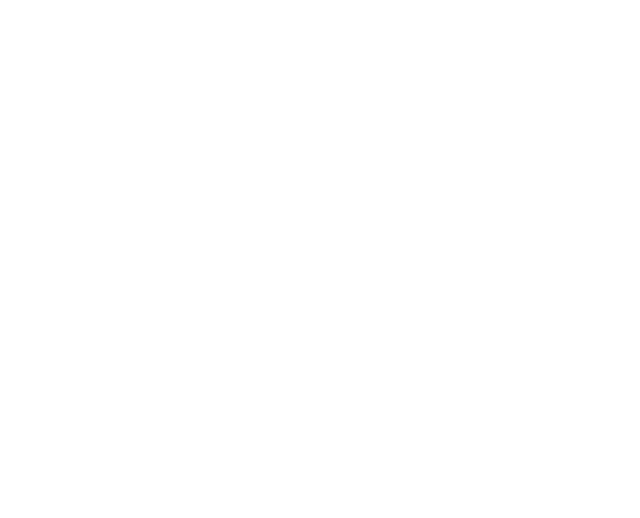
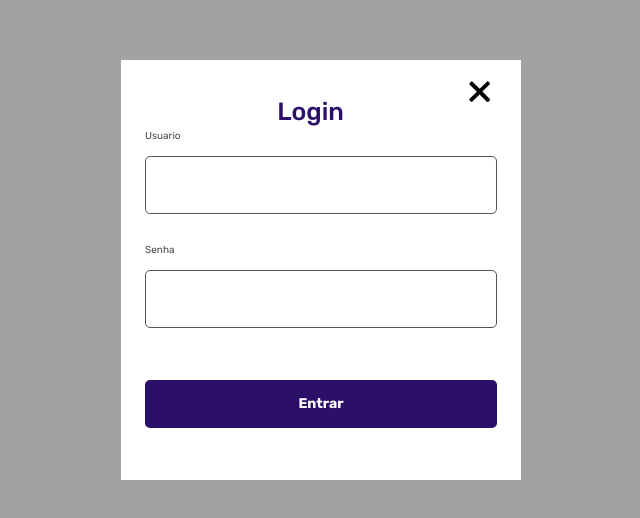
Before and after one commit to Senak9/-ReadingTable, a React (Vite) app: page /login in a window 1280 px wide. Before the commit this address had no page. Shown: the part 130-648 px from the top of the page, without its empty margins (319-959 px from the left). Built offline with nearby package versions, Linux system fonts and the light colour scheme.

Commit message:
feat: criando modal de login

```diff
--- a/src/componentes/LoginModal/index.jsx
+++ b/src/componentes/LoginModal/index.jsx
@@ -0,0 +1,42 @@
+import './styles.css';
+import Close from '../../assets/close-icon.svg';
+
+function LoginModal() {
+
+  return (
+    <div className='container-login'>
+      <div className='content-login'>
+      <form >
+<div className='header-login'>
+<h2>Login</h2>
+            <img src={Close} alt="logo"/>
+</div>
+
+            <div className='container-inputs'>
+              <label htmlFor='username'>Usuario</label>
+              <input
+                type="text"
+                name='username'
+              />
+            </div>
+
+            <div className='container-inputs'>
+              <label htmlFor='password'>Senha</label>
+              <input
+                type="password"
+                name='senha'
+              />
+            </div>
+
+            <button
+              className='btn-blue btn-big'
+            >
+              Entrar
+            </button>
+          </form>
+      </div>
+    </div>
+  )
+}
+
+export default LoginModal
--- a/src/componentes/LoginModal/styles.css
+++ b/src/componentes/LoginModal/styles.css
@@ -0,0 +1,61 @@
+.container-login {
+    background: rgba(61, 61, 61, 0.48);
+    width: 100vw;
+    height: 100vh;
+
+    position: absolute;
+
+    display: flex;
+    align-items: center;
+    justify-content: center;
+
+    font-family: 'Rubik', sans-serif;
+  }
+
+.content-login{
+    display: flex;
+    align-items: center;
+    padding: 0 5rem;
+
+
+}
+
+
+.content-login form{
+    background-color: white;
+    display: flex;
+    flex-direction: column;
+    align-items: center;
+    padding: 4rem 2.4rem;
+    min-height: 42rem;
+    width: 40rem;
+  }
+
+  .content-login h2 {
+    color: #2C0F69;
+    font-size: 2.5rem;
+    font-weight: 500;
+  }
+
+  .content-login form button {
+    margin-top: 5.2rem;
+  }
+
+  .content-login form a {
+    font-size: 1.2rem;
+    margin-top: 1.2rem;
+    font-weight: bold;
+    text-decoration: none;
+    font-family: 'Lato', sans-serif;
+  }
+
+  .header-login{
+    display: flex;
+    position: absolute;
+  }
+
+  .header-login img{
+   position: relative;
+   left: 12.5rem;
+   bottom: 2rem;
+  }
--- a/src/routes.jsx
+++ b/src/routes.jsx
@@ -1,11 +1,13 @@
 import { Routes, Route } from 'react-router-dom';
 import Main from './paginas/Main';
+import LoginModal from './componentes/LoginModal';
 
 
 function MainRoutes(){
     return (
         <Routes>
             <Route path='/' element={<Main/>} />
+            <Route path='/login' element={<LoginModal/>} />
         </Routes>
         )
 }
--- a/src/styles/custom-classes.css
+++ b/src/styles/custom-classes.css
@@ -17,3 +17,22 @@
     font-family: 'Rubik', sans-serif;
     font-size: 2.5rem;
 }
+
+
+.container-inputs {
+    width: 100%;
+    display: flex;
+    flex-direction: column;
+    margin-top: 2.4rem;
+  }
+
+  .container-inputs label {
+    color: #484848;
+    font-family: 'Rubik', sans-serif;
+    margin-bottom: 0.8rem;
+  }
+
+  .width-limit {
+    width: 100%;
+    max-width: 150rem;
+  }
--- a/src/styles/index.css
+++ b/src/styles/index.css
@@ -1,10 +1,15 @@
 @import url('./custom-classes.css');
 @import url('./button.css');
+@import url('./input.css');
 
 *{
   box-sizing: border-box;
   margin: 0;
   padding: 0;
+}
+
+html {
+  font-size: 62.5%;
 }
 
 :root {
@@ -38,7 +43,3 @@
     background-color: #ffffff;
   }
 }
-
-html {
-  font-size: 62.5%;
-}
--- /dev/null
+++ b/src/styles/input.css
@@ -0,0 +1,10 @@
+input, select {
+    background-color: #FFFFFF;
+    border: 0.1rem solid #555555;
+    border-radius: 0.5rem;
+    height: 5.8rem;
+    padding: 0 1.6rem;
+    font-family: 'Rubik', sans-serif;
+    font-size: 1.6rem;
+    font-weight: normal;
+  }
```
Also changed, not shown: src/assets/close-icon.svg (added).
